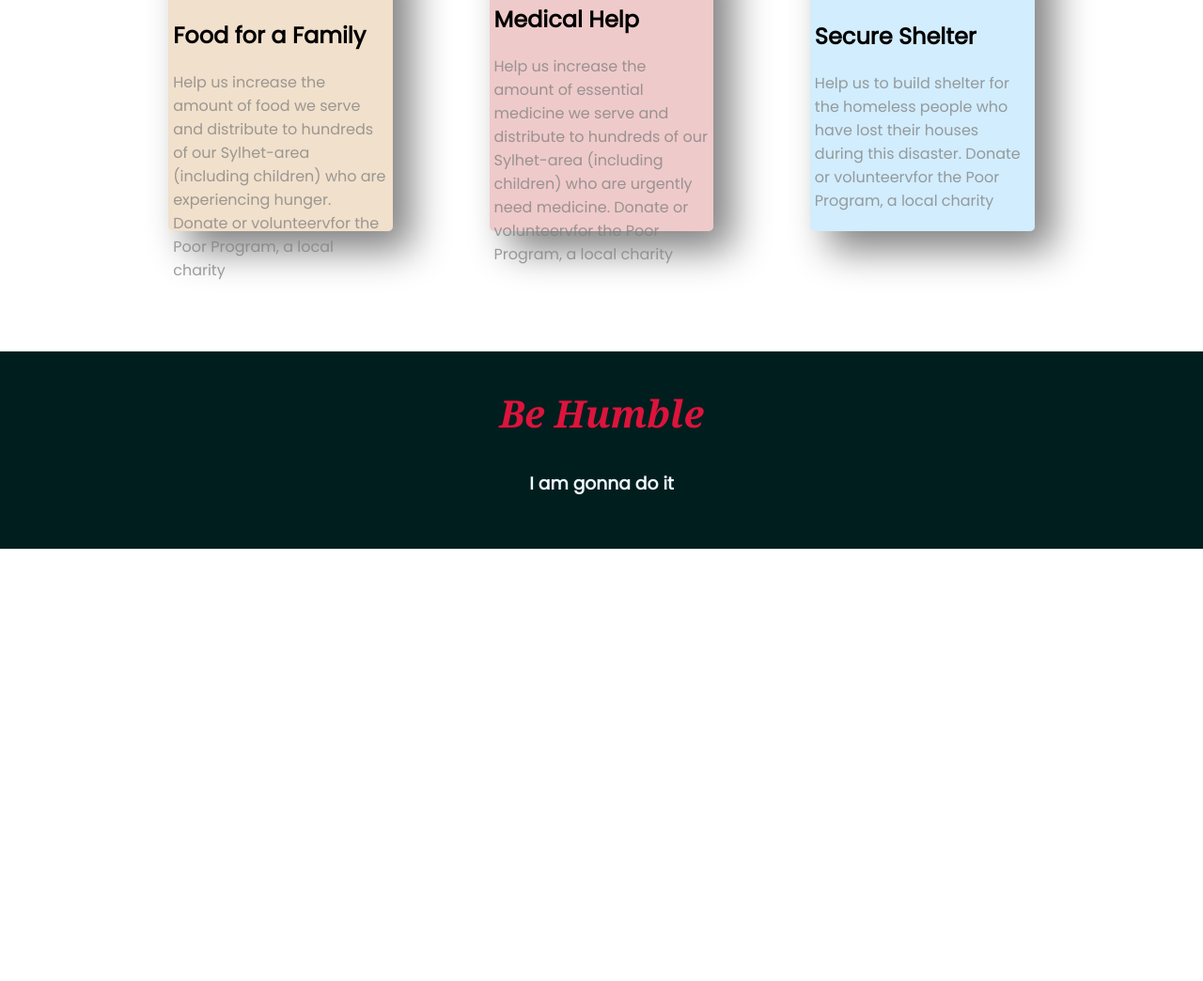
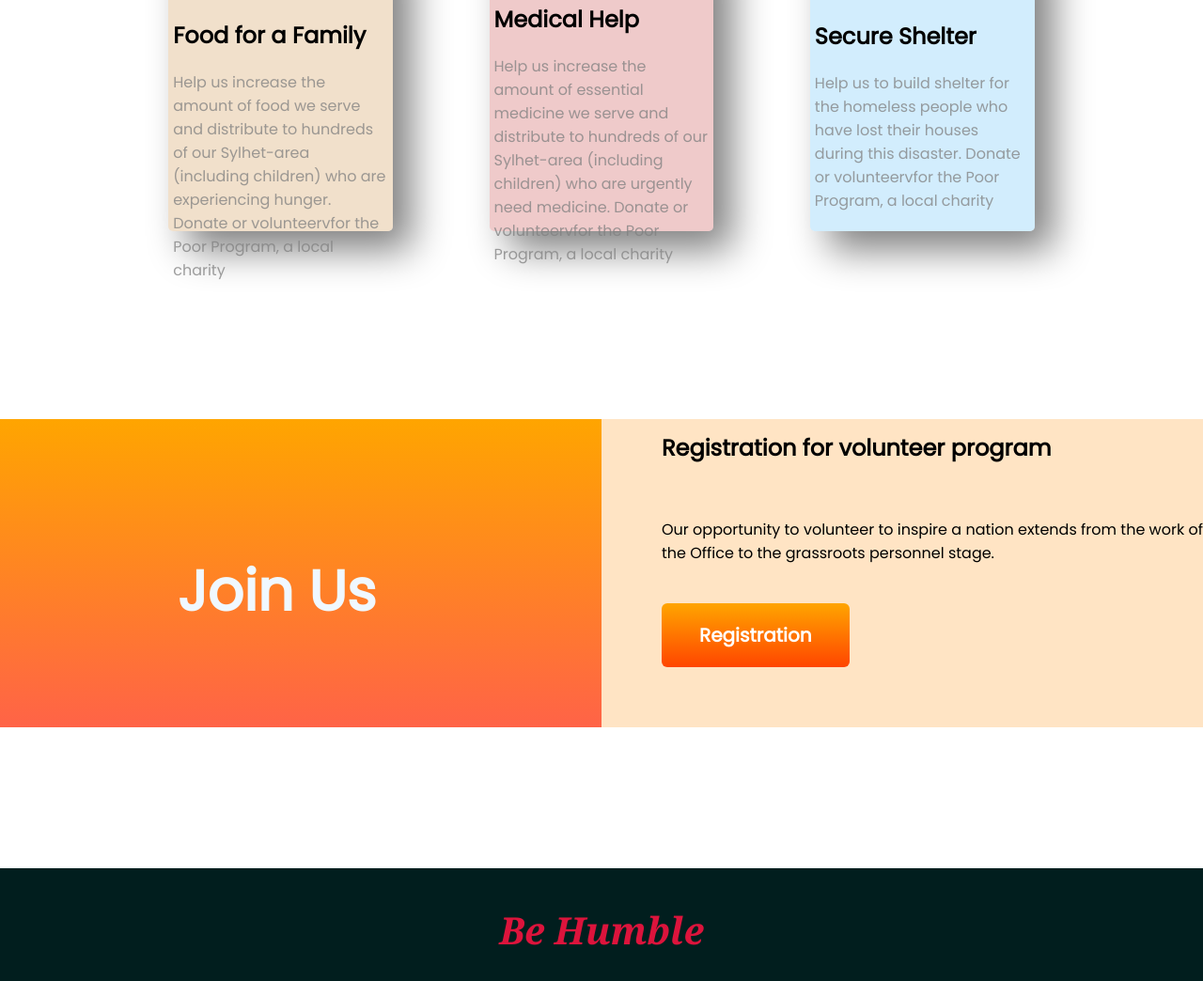
Before and after one commit to Marjan-001/Assignment-donate-today, a plain HTML site: page index.html in a window 1280 px wide. Shown: the part 1637-2681 px from the top of the page at 94% size. Before the commit the page ends 2221 px from the top, so only its background shows below. Drawn offline with Linux system fonts and the light colour scheme.

Commit message:
fourth-commit

```diff
--- a/index.html
+++ b/index.html
@@ -77,8 +77,16 @@
             <h1>Secure Shelter</h1>
             <p>Help us to build shelter for the homeless people who have lost their houses during this disaster. Donate or volunteervfor the Poor Program, a local charity</p>
         </div>
-
-
+    </section>
+    <section class="register">
+        <div class="half-width" id="join">
+            <h1>Join Us</h1>
+        </div>
+        <div class="half-width" id="register">
+            <h2>Registration for volunteer program</h2>
+            <p>Our opportunity to volunteer to inspire a nation extends from the work of the Office to the grassroots personnel stage. </p>
+            <a target="_blank" class="res-button"="">Registration</a>
+        </div>
     </section>
     <footer>
         <h2>Be Humble</h2>
--- a/style.css
+++ b/style.css
@@ -92,7 +92,6 @@ body {
     bottom: 0;
     margin-left: 25%;
     width: 50%;
-    border-top: none;
     border-bottom: 1.5px solid rgba(128, 128, 128, 0.499);
 }
 
@@ -130,6 +129,62 @@ body {
     background-color: rgba(135, 206, 250, 0.378);
 }
 
+.register {
+    display: flex;
+    margin-bottom: 150px;
+}
+
+.half-width {
+    padding-top: 10%;
+    padding-left: 5%;
+    width: 50%;
+}
+
+.half-width h1 {
+    transform: translate(0%, -45%);
+    text-align: center;
+    padding-right: 20%;
+    font-size: 60px;
+    color: aliceblue;
+}
+
+#join {
+    margin-top: 200px;
+    background-image: linear-gradient(orange, tomato);
+    height: 200px;
+    width: 50%
+}
+
+#register {
+    margin-top: 200px;
+    background-color: bisque;
+    height: 200px;
+    width: 50%
+}
+
+#register h2 {
+    margin-top: -20%;
+    margin-bottom: 20%;
+}
+
+#register p {
+    margin-top: -10%;
+    margin-bottom: 20%;
+    text-align: justify;
+}
+
+.res-button {
+    text-decoration: none;
+    position: relative;
+    top: -55px;
+    background-image: linear-gradient(orange, orangered);
+    padding: 20px 40px;
+    color: white;
+    font-size: 20px;
+    font-weight: 700;
+    border-radius: 6px;
+}
+
 footer {
     margin-top: 10%;
     height: 210px;
```
